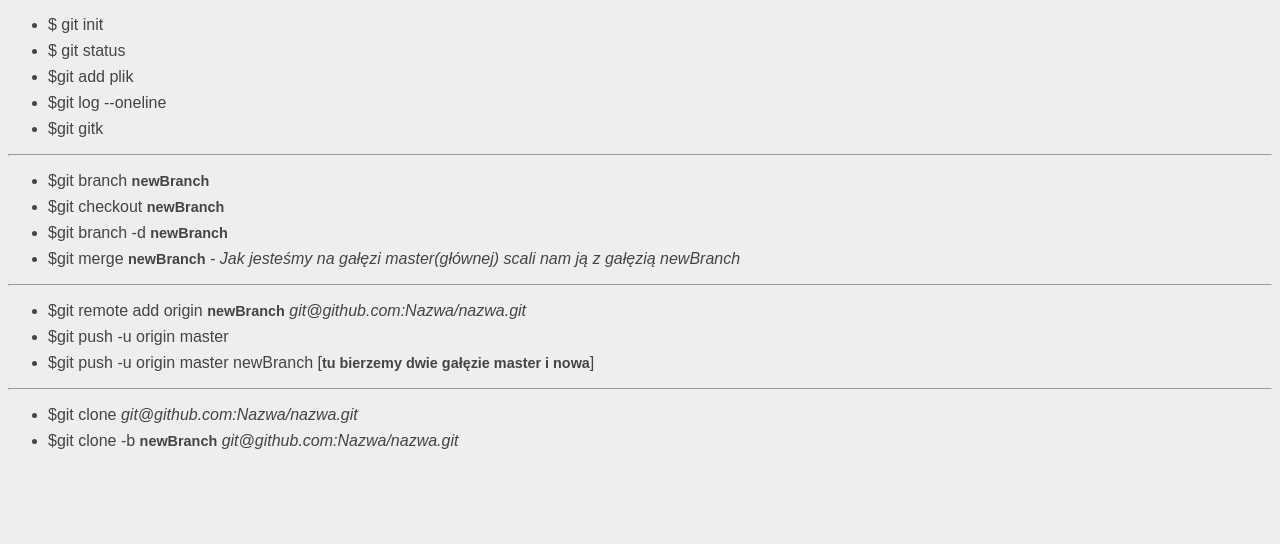
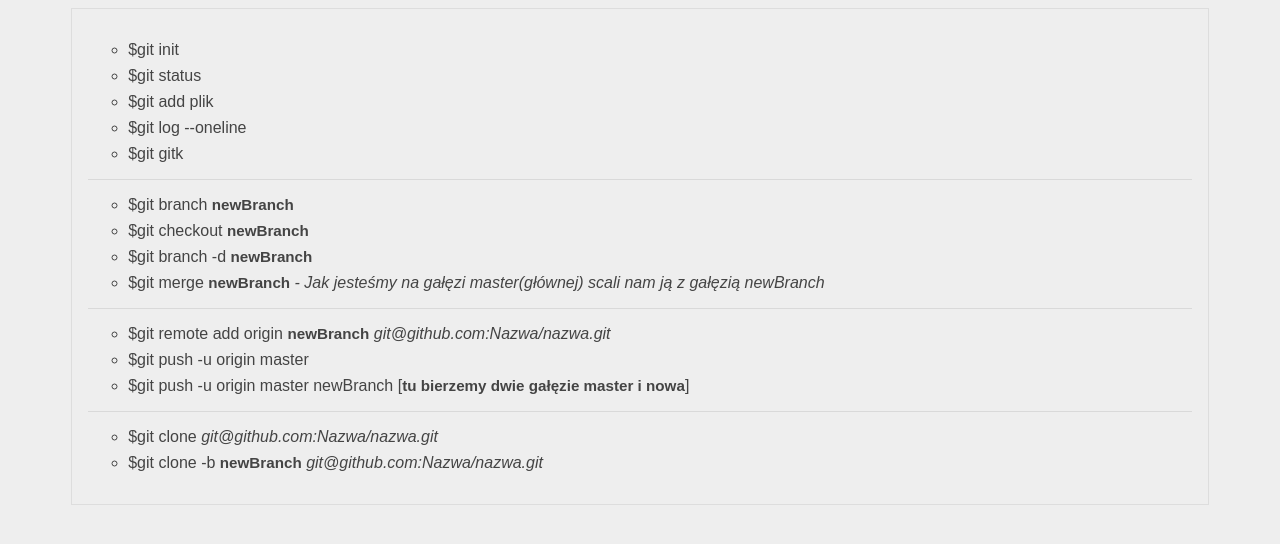
Before and after one commit to AndrzejKordas/05, a plain HTML site: page index.html in a window 1280 px wide. Drawn offline with Linux system fonts and the light colour scheme; a web font is replaced by a local one.

Commit message:
Poprawki next

```diff
--- a/index.html
+++ b/index.html
@@ -11,9 +11,10 @@
 </head>
 
 <body>
+	<main>
 		<ul>
-		<li>$ git init</li>
-		<li>$ git status</li>
+			<li>$git init</li>
+			<li>$git status</li>
 			<li>$git add plik</li>
 			<li>$git log --oneline</li>
 			<li>$git gitk</li>
@@ -37,7 +38,7 @@
 			<li>$git clone <em>git@github.com:Nazwa/nazwa.git</em></li>
 			<li>$git clone -b <strong>newBranch</strong> <em>git@github.com:Nazwa/nazwa.git</em></li>
 		</ul>
-
+	</main>
 </body>
 
 </html>
--- a/scss/style.scss
+++ b/scss/style.scss
@@ -7,9 +7,23 @@ body{
 }
 li{
 	margin:0.5rem 0;
-	list-style-type: disc;
+	list-style-type:circle;
+
 }
 strong{
 	font-weight: 600;
-	font-size: 0.9rem;
+	font-size: 0.95rem;
 }
+main{
+	width: 90%;
+	padding: 1rem;
+	margin: auto;
+	box-sizing: border-box;
+	border:1px solid #ddd;
+	hr{
+		color:#ddd;
+		height:1px;
+		border:none;
+		background: #d9d9d9;
+	}
+}
```
Also changed, not shown: style.css, 1 other file. Lines whose indentation alone changed are shown as unchanged.
